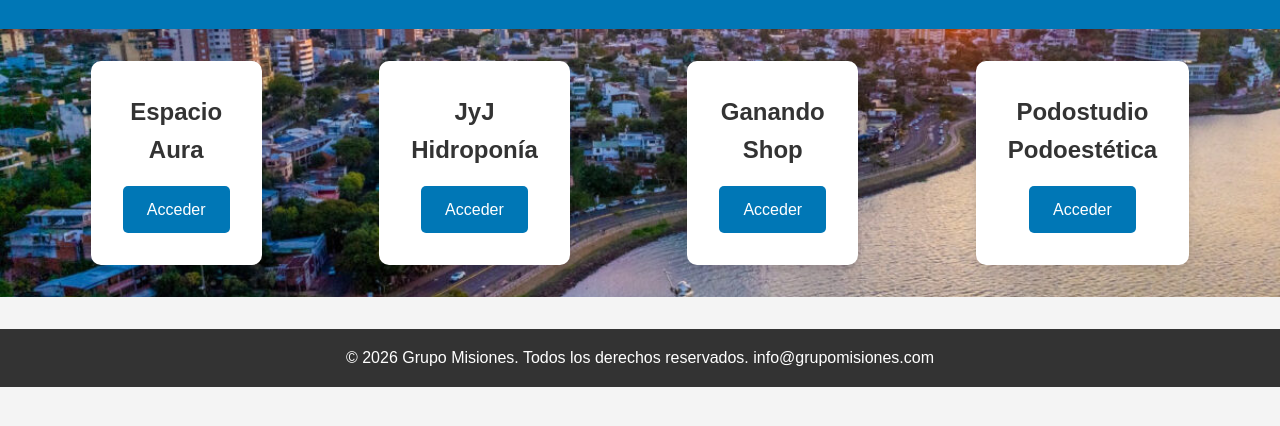
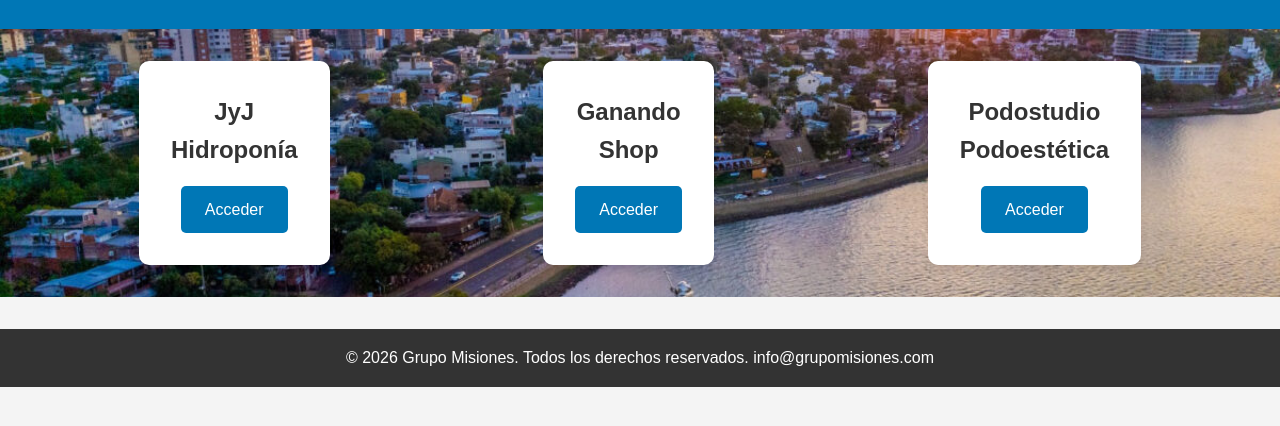
Before and after one commit to baronejavier/baronejavier.github.io, a plain HTML site: page index.html in a window 1280 px wide. Shown: the part 138-564 px from the top of the page. Drawn offline with Linux system fonts and the light colour scheme.

Commit message:
Update index.html

```diff
--- a/index.html
+++ b/index.html
@@ -15,10 +15,6 @@
 
     <main>
         <section class="empresas">
-            <div class="empresa">
-                <h2>Espacio<p>Aura</h2>
-                <a href="https://grupomisiones.com/resina" class="btn">Acceder</a>
-            </div>
             <div class="empresa">
                 <h2>JyJ<p>Hidroponía</h2>
                 <a href="https://grupomisiones.com/hidroponia" class="btn">Acceder</a>
```
